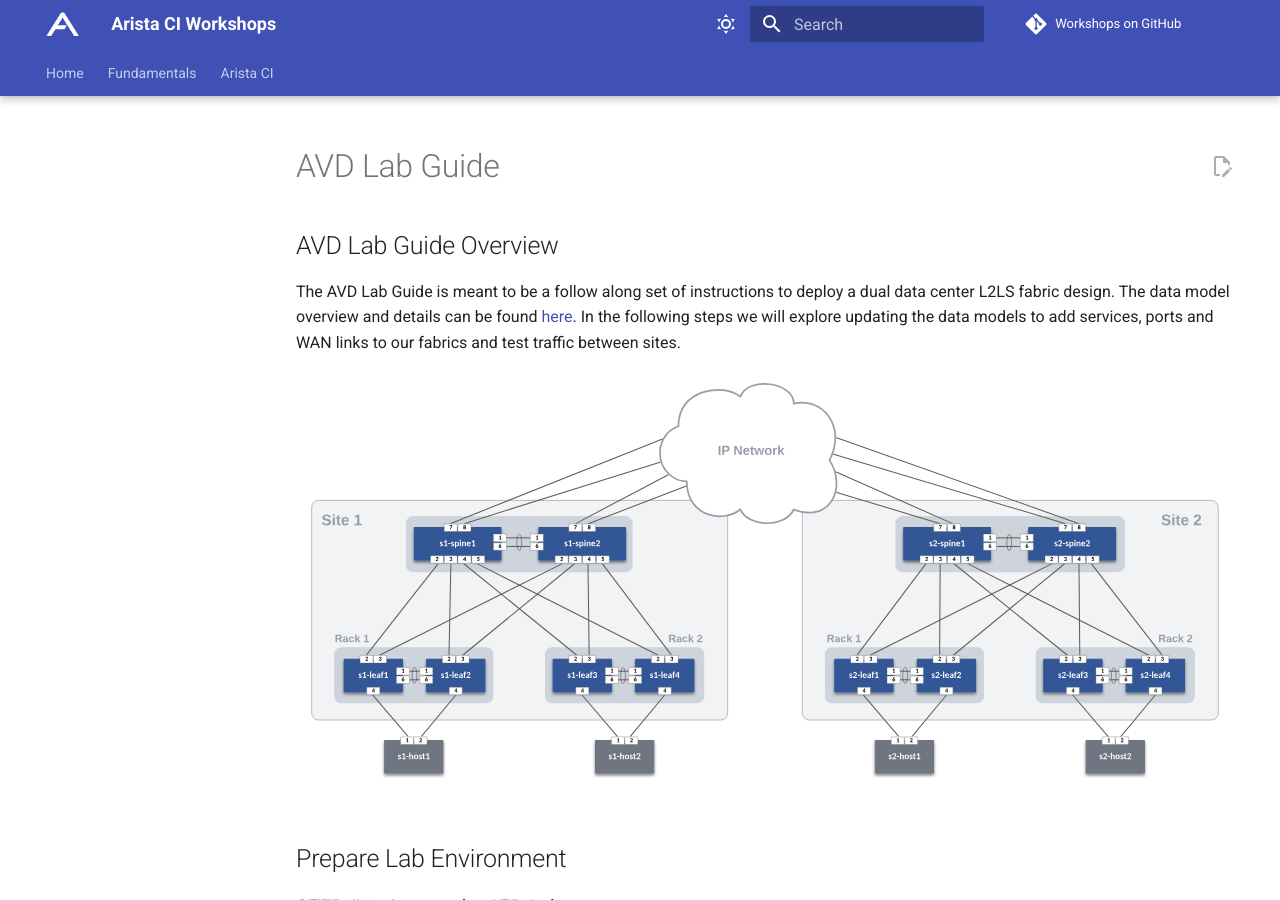
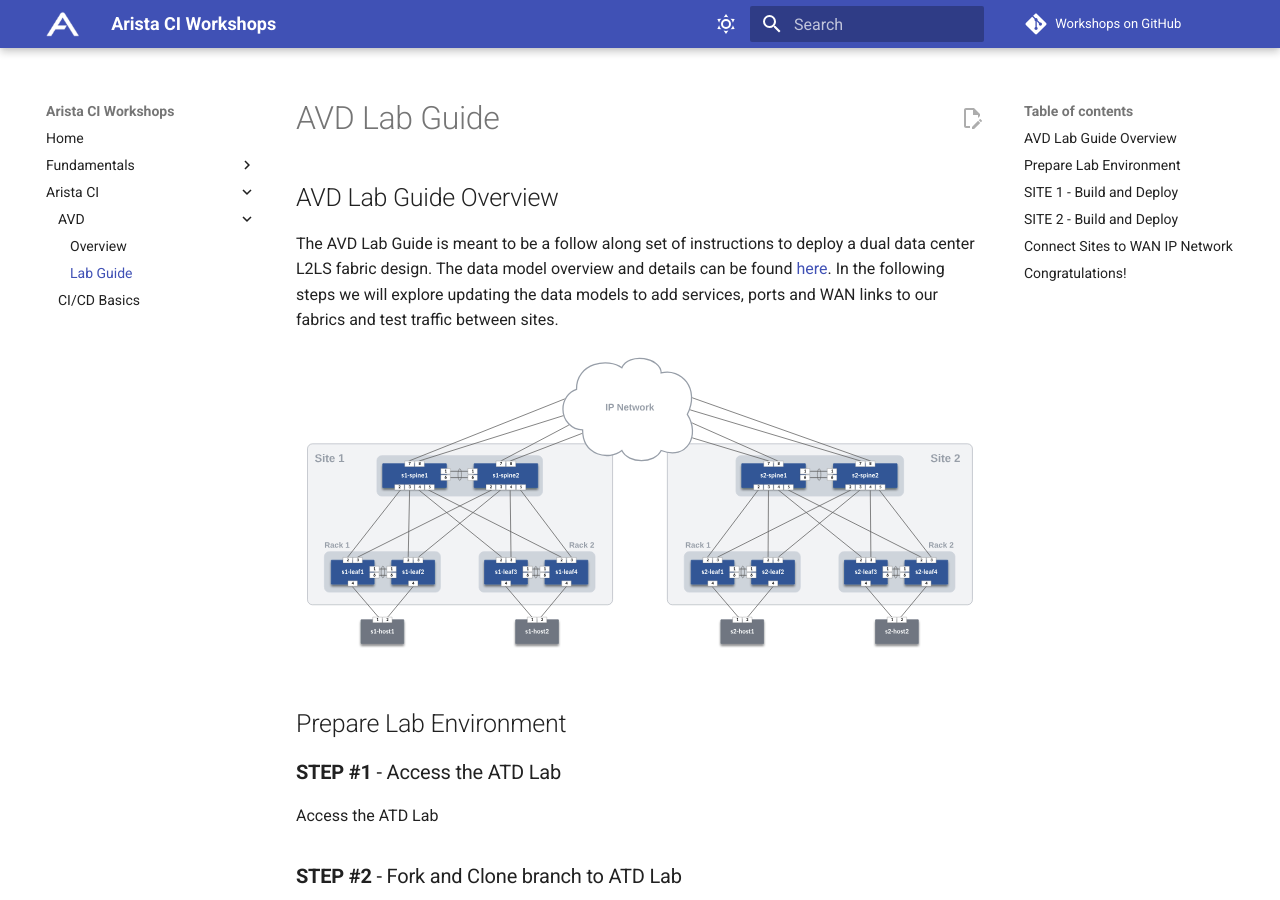
Before and after one commit to aristanetworks/avd-workshops, an MkDocs documentation site: the page built from workshops/avd-lab-guide.md, in a window 1280 px wide and 900 px high. Built offline with MkDocs 1.6.1 and Material for MkDocs 9.7.7, drawn with Linux system fonts in a browser that asks for light colours; comment, search, counter and statistics services are not loaded.

Commit message:
adjusted nav to remove top nav bar

```diff
--- a/mkdocs.yml
+++ b/mkdocs.yml
@@ -12,7 +12,9 @@
     - Jinja/YAML: jinja-yaml.md
     - Ansible: ansible.md
   - Arista CI:
-    - AVD: avd.md
+    - AVD:
+        - Overview: avd.md
+        - Lab Guide: avd-lab-guide.md
     - CI/CD Basics: cicd-basics.md
 
 copyright: Copyright &copy; 2023 Arista Networks
@@ -87,13 +89,14 @@
     - content.code.copy
     - content.tooltips
     - header.autohide
-    - navigation.sections
-    - navigation.tabs
-    - navigation.tabs.sticky
+    # - navigation.sections
+    # - navigation.tabs
+    # - navigation.expand
+    # - navigation.tabs.sticky
     - navigation.top
     - navigation.tracking
-    - toc.follow
-    - toc.integrate
+    # - toc.follow
+    # - toc.integrate
 
   favicon: assets/images/logo.png
 
```
